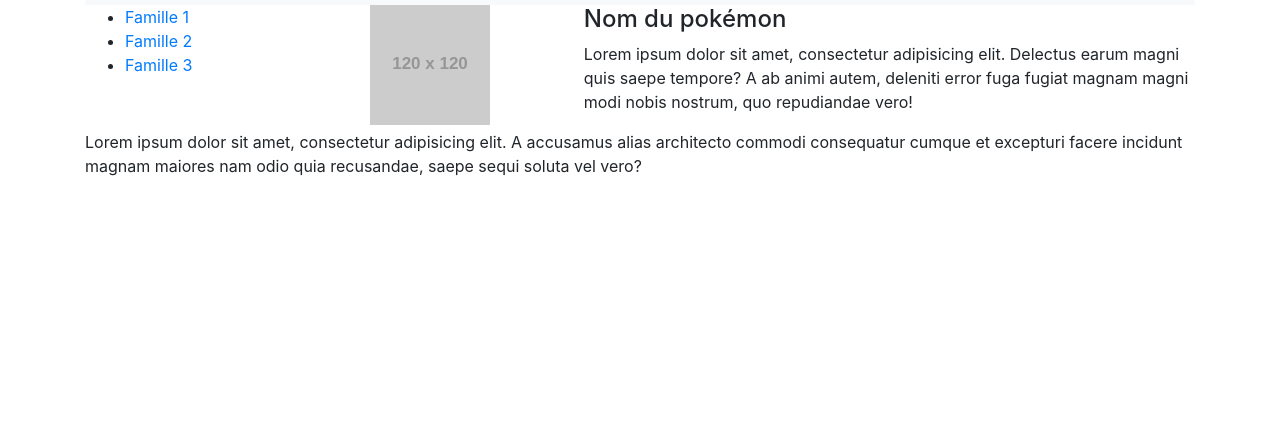
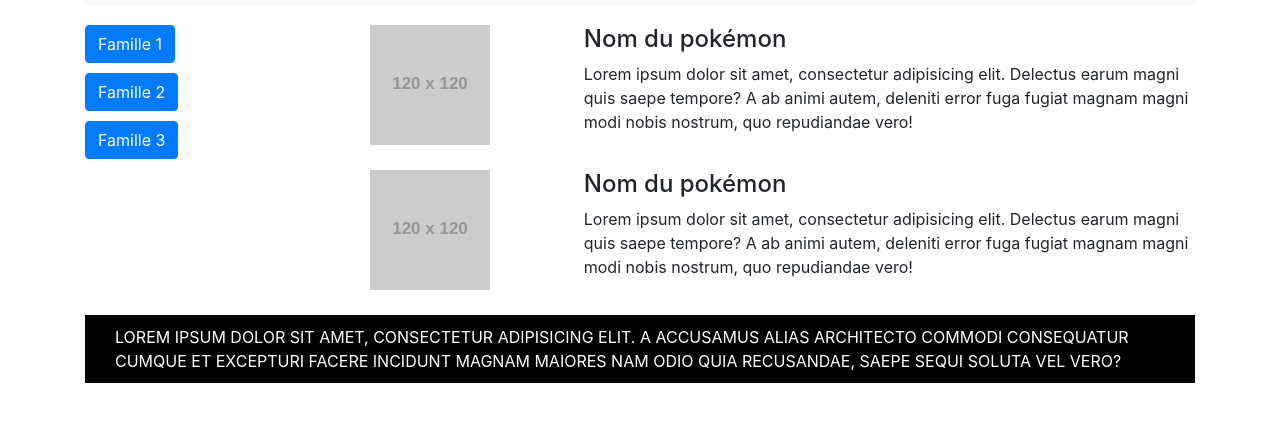
Before and after one commit to netvolutionfr/td20180330, a plain HTML site: page index.html in a window 1280 px wide. Shown: the part 66-488 px from the top of the page. Drawn offline with nearby package versions, Linux system fonts and the light colour scheme; placeholder pictures from the web are drawn by us.

Commit message:
Maquette html avec styles CSS

```diff
--- /dev/null
+++ b/css/styles.css
@@ -0,0 +1,25 @@
+footer {
+    background-color: black;
+    color: white;
+    margin-top: 20px;
+
+    padding: 10px 30px;
+    text-transform: uppercase;
+}
+
+ul.menu-familles {
+    list-style-type: none;
+    padding-left: 0;
+}
+ul.menu-familles li {
+    margin-bottom: 10px;
+}
+header {
+    margin-bottom: 20px;
+}
+.bloc-pokemons > div {
+    margin-bottom: 20px;
+}
+.bloc-pokemons > div:last-child {
+    margin-bottom: 0;
+}
--- a/index.html
+++ b/index.html
@@ -7,6 +7,7 @@
     <meta http-equiv="X-UA-Compatible" content="ie=edge">
     <title>Document</title>
     <link rel="stylesheet" href="https://maxcdn.bootstrapcdn.com/bootstrap/4.0.0/css/bootstrap.min.css" integrity="sha384-Gn5384xqQ1aoWXA+058RXPxPg6fy4IWvTNh0E263XmFcJlSAwiGgFAW/dAiS6JXm" crossorigin="anonymous">
+    <link rel="stylesheet" href="css/styles.css">
 </head>
 <body>
 <div class="container">
@@ -38,13 +39,14 @@
     </header>
     <div class="row">
         <div class="col-3">
-            <ul>
-                <li><a href="">Famille 1</a></li>
-                <li><a href="">Famille 2</a></li>
-                <li><a href="">Famille 3</a></li>
+            <ul class="menu-familles">
+                <li><a href="" class="btn btn-primary">Famille 1</a></li>
+                <li><a href="" class="btn btn-primary">Famille 2</a></li>
+                <li><a href="" class="btn btn-primary">Famille 3</a></li>
             </ul>
         </div>
-        <div class="col-9">
+        <div class="col-9 bloc-pokemons">
+            <!-- fiche pokemon debut -->
             <div class="row">
                 <div class="col-3">
                     <img class="img-fluid" src="//via.placeholder.com/120x120">
@@ -54,6 +56,18 @@
                     <p>Lorem ipsum dolor sit amet, consectetur adipisicing elit. Delectus earum magni quis saepe tempore? A ab animi autem, deleniti error fuga fugiat magnam magni modi nobis nostrum, quo repudiandae vero!</p>
                 </div>
             </div>
+            <!-- fiche pokemon fin -->
+            <!-- fiche pokemon debut -->
+            <div class="row">
+                <div class="col-3">
+                    <img class="img-fluid" src="//via.placeholder.com/120x120">
+                </div>
+                <div class="col-9">
+                    <h4>Nom du pokémon</h4>
+                    <p>Lorem ipsum dolor sit amet, consectetur adipisicing elit. Delectus earum magni quis saepe tempore? A ab animi autem, deleniti error fuga fugiat magnam magni modi nobis nostrum, quo repudiandae vero!</p>
+                </div>
+            </div>
+            <!-- fiche pokemon fin -->
         </div>
     </div>
     <footer>
```
